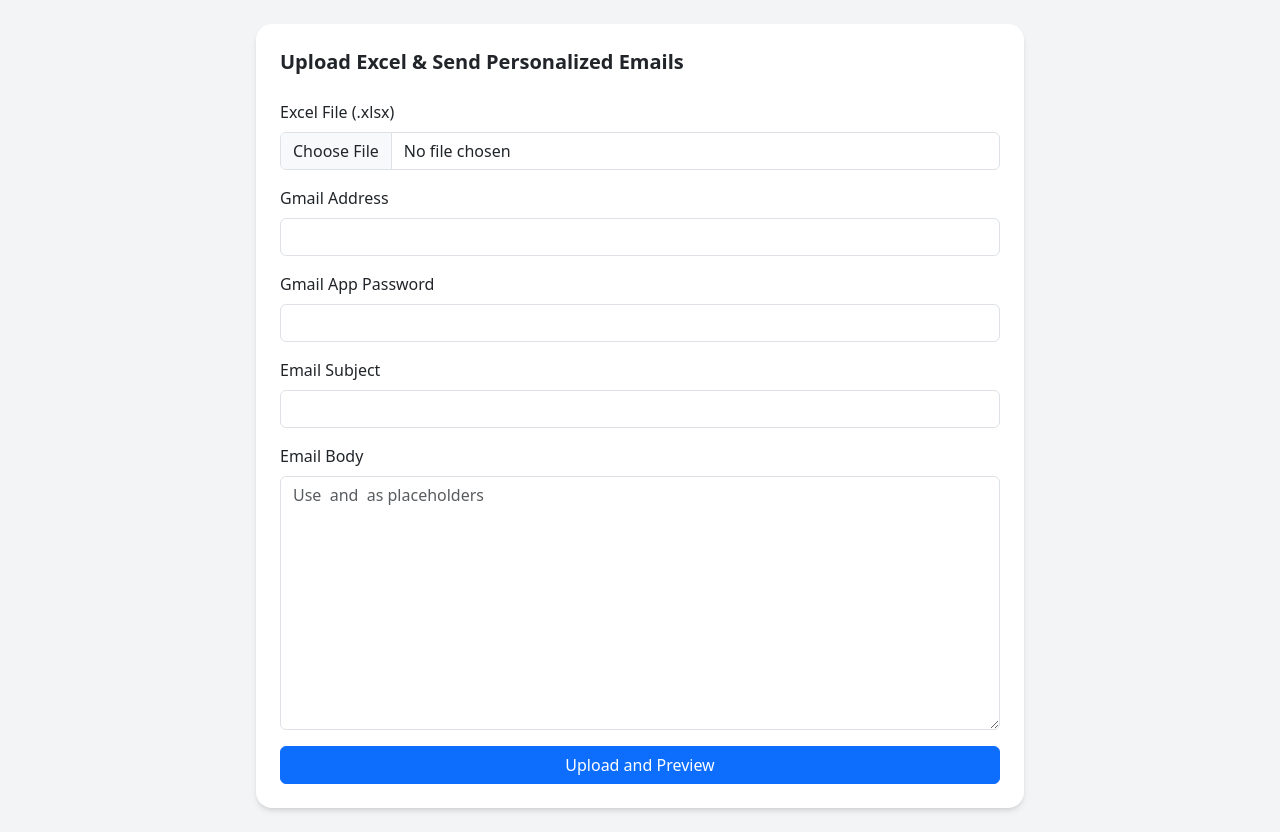
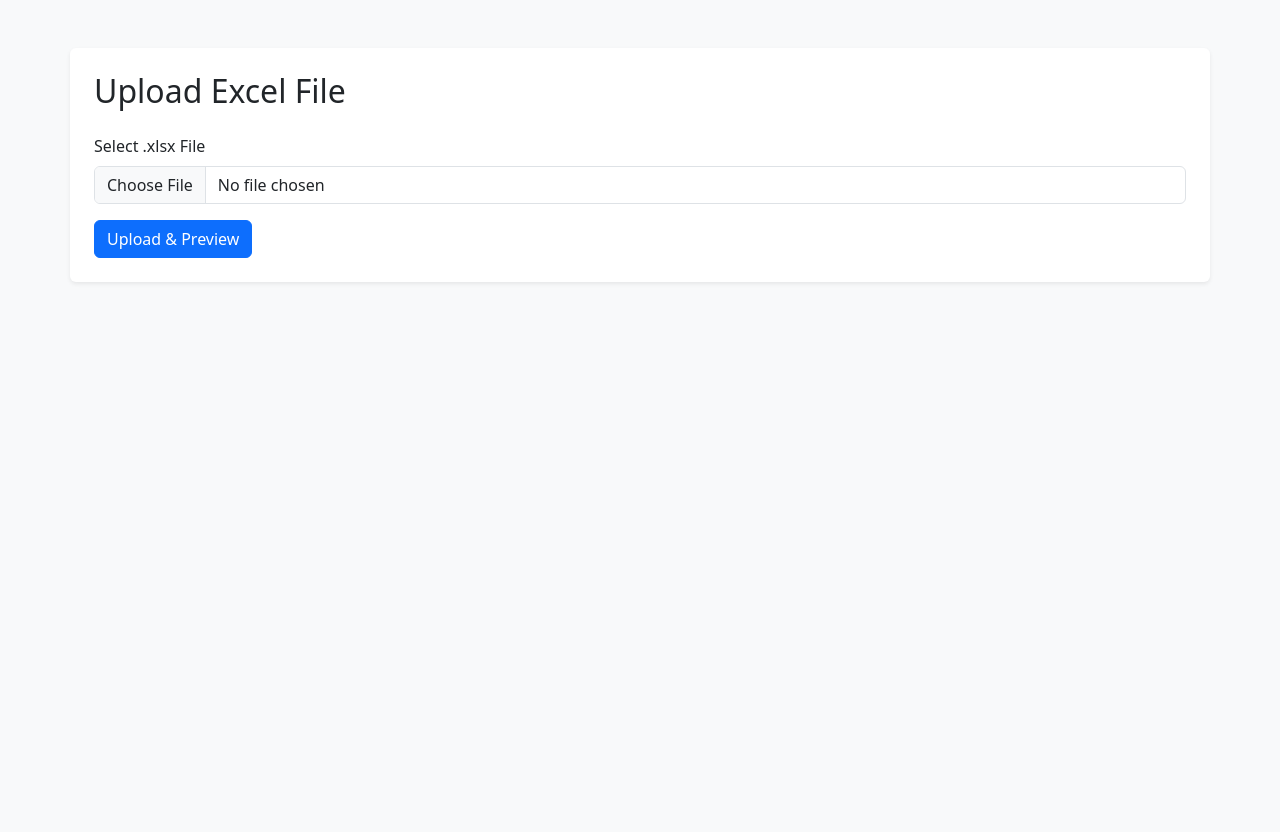
Before and after one commit to dimitriadhikary/flask-email-automation, a Flask app: page / in a window 1280 px wide. After the commit the page ends 283 px from the top, so only its background shows below. Run offline with Flask 3, Linux system fonts and the light colour scheme; some libraries are stand-ins or nearby versions.

Commit message:
Initial MVP with upload, email send, logging, and UI

```diff
--- a/app.py
+++ b/app.py
@@ -1,13 +1,14 @@
 # app.py
 import os
+import time
+import ssl
+import random
+import datetime
+import smtplib
 import pandas as pd
-import smtplib
-import ssl
-from email.mime.text import MIMEText
-from email.mime.multipart import MIMEMultipart
-from flask import Flask, render_template, request
-import time
-import random
+from flask import Flask, render_template, request, redirect, url_for, send_file
+from email.mime.application import MIMEApplication
+import email.message
 
 app = Flask(__name__)
 app.config['UPLOAD_FOLDER'] = 'uploads'
@@ -18,43 +19,26 @@
 @app.route('/', methods=['GET', 'POST'])
 def index():
     if request.method == 'POST':
+        if 'excel_file' not in request.files:
+            return 'No file part'
+
         file = request.files['excel_file']
-        sender_email = request.form['sender_email']
-        sender_password = request.form['sender_password']
-        email_subject = request.form['email_subject']
-        email_body = request.form['email_body']
+
+        if file.filename == '':
+            return 'No selected file'
 
         if file and file.filename.endswith('.xlsx'):
             filepath = os.path.join(app.config['UPLOAD_FOLDER'], file.filename)
             file.save(filepath)
 
-            # ✅ Gmail Login Test
-            try:
-                context = ssl.create_default_context()
-                with smtplib.SMTP_SSL('smtp.gmail.com', 465, context=context) as server:
-                    server.login(sender_email, sender_password)
-            except Exception as e:
-                return f"<h3>❌ Gmail Login Failed:</h3><pre>{str(e)}</pre><a href='/'>Try again</a>"
-
             df = pd.read_excel(filepath, sheet_name='Sheet1')
-            sample_row = df.iloc[0]
-            sample_message = email_body.replace("{{Name}}", str(sample_row['Name']))
-            sample_message = sample_message.replace("{{Email}}", str(sample_row['Email']))
             preview = df.head().to_html(index=False)
 
-            return render_template(
-                'preview.html',
-                table=preview,
-                sample_email=sample_message,
-                filepath=filepath,
-                sender_email=sender_email,
-                sender_password=sender_password,
-                email_subject=email_subject,
-                email_body=email_body
-            )
+            return render_template('preview.html', table=preview, filepath=filepath)
+        else:
+            return 'Invalid file type. Only .xlsx allowed.'
 
     return render_template('index.html')
-
 
 @app.route('/send-emails', methods=['POST'])
 def send_emails():
@@ -65,41 +49,66 @@
     email_body = request.form['email_body']
 
     df = pd.read_excel(filepath, sheet_name='Sheet1')
+    statuses = []
+
     context = ssl.create_default_context()
-    successes = []
+    try:
+        with smtplib.SMTP_SSL("smtp.gmail.com", 465, context=context) as server:
+            server.login(sender_email, sender_password)
 
-    with smtplib.SMTP_SSL('smtp.gmail.com', 465, context=context) as server:
-        try:
-            server.login(sender_email, sender_password)
-        except Exception as e:
-            return f"Login failed: {str(e)}"
+            for _, row in df.iterrows():
+                try:
+                    recipient_email = row['Email']
+                    name = row['Name']
 
-        for index, row in df.iterrows():
-            time.sleep(random.uniform(4, 7))
-            recipient_email = row['Email']
-            recipient_name = row['Name']
+                    personalized_body = email_body.replace("{{Name}}", name).replace("{{Email}}", recipient_email)
 
-            personalized_body = email_body.replace("{{Name}}", str(recipient_name))
-            personalized_body = personalized_body.replace("{{Email}}", str(recipient_email))
+                    message = f"""\
+Subject: {email_subject}
+To: {recipient_email}
+From: {sender_email}
 
-            msg = MIMEMultipart()
-            msg['From'] = sender_email
-            msg['To'] = recipient_email
-            msg['Subject'] = email_subject
-            msg.attach(MIMEText(personalized_body, 'plain'))
+{personalized_body}
+"""
+                    server.sendmail(sender_email, recipient_email, message)
+                    statuses.append("Success")
+                except Exception as e:
+                    statuses.append(f"Failure: {str(e)}")
+                time.sleep(random.uniform(4, 7))
 
-            try:
-                server.sendmail(sender_email, recipient_email, msg.as_string())
-                print(f"Sent to {recipient_name} at {recipient_email}")
-                successes.append({'Name': recipient_name, 'Email': recipient_email})
-            except Exception as e:
-                print(f"Failed to send to {recipient_email}: {str(e)}")
+    except Exception as e:
+        return f"Failed to connect or login to Gmail: {str(e)}"
 
-    # Save log
-    log_path = os.path.join(app.config['LOG_FOLDER'], 'sent_log.xlsx')
-    pd.DataFrame(successes).to_excel(log_path, index=False)
+    df['Status'] = statuses
+    timestamp = datetime.datetime.now().strftime('%Y%m%d%H%M%S')
+    log_filename = f"log_{timestamp}.xlsx"
+    log_path = os.path.join(app.config['LOG_FOLDER'], log_filename)
+    df.to_excel(log_path, index=False)
 
-    return f"Emails sent successfully! Log saved to: {log_path}"
+    # Send log to user
+    msg = email.message.EmailMessage()
+    msg["Subject"] = "Residency Email Log"
+    msg["From"] = sender_email
+    msg["To"] = sender_email
+    msg.set_content("Attached is your log file showing which emails were successfully sent.")
+
+    with open(log_path, "rb") as f:
+        part = MIMEApplication(f.read(), Name=log_filename)
+        part['Content-Disposition'] = f'attachment; filename="{log_filename}"'
+        msg.add_attachment(part.get_payload(decode=True), maintype='application', subtype='octet-stream', filename=part.get_filename())
+
+    with smtplib.SMTP_SSL("smtp.gmail.com", 465, context=context) as server:
+        server.login(sender_email, sender_password)
+        server.send_message(msg)
+
+    failed_df = df[df['Status'].str.startswith('Failure')]
+    failed_html = failed_df.to_html(index=False) if not failed_df.empty else None
+
+    return render_template('log_download.html', log_filename=log_filename, failed_rows=failed_html)
+
+@app.route('/download-log/<filename>')
+def download_log(filename):
+    return send_file(os.path.join(app.config['LOG_FOLDER'], filename), as_attachment=True)
 
 if __name__ == '__main__':
     app.run(host='0.0.0.0', port=10000)
--- a/templates/index.html
+++ b/templates/index.html
@@ -1,41 +1,19 @@
 <!DOCTYPE html>
-<html lang="en">
+<html>
 <head>
     <meta charset="UTF-8">
-    <title>Email Automation - Upload</title>
+    <title>Upload Excel File</title>
     <link href="https://cdn.jsdelivr.net/npm/bootstrap@5.3.3/dist/css/bootstrap.min.css" rel="stylesheet">
-    <script src="https://cdn.tailwindcss.com"></script>
 </head>
-<body class="bg-gray-100 p-4">
-    <div class="max-w-3xl mx-auto bg-white p-6 rounded-2xl shadow-md">
-        <h2 class="text-xl font-semibold mb-4">Upload Excel & Send Personalized Emails</h2>
+<body class="bg-light p-5">
+    <div class="container bg-white p-4 rounded shadow-sm">
+        <h2 class="mb-4">Upload Excel File</h2>
         <form method="POST" enctype="multipart/form-data">
             <div class="mb-3">
-                <label class="form-label">Excel File (.xlsx)</label>
-                <input type="file" name="excel_file" class="form-control" accept=".xlsx" required>
+                <label class="form-label">Select .xlsx File</label>
+                <input type="file" name="excel_file" class="form-control" required>
             </div>
-
-            <div class="mb-3">
-                <label class="form-label">Gmail Address</label>
-                <input type="email" name="sender_email" class="form-control" required>
-            </div>
-
-            <div class="mb-3">
-                <label class="form-label">Gmail App Password</label>
-                <input type="password" name="sender_password" class="form-control" required>
-            </div>
-
-            <div class="mb-3">
-                <label class="form-label">Email Subject</label>
-                <input type="text" name="email_subject" class="form-control" required>
-            </div>
-
-            <div class="mb-3">
-                <label class="form-label">Email Body</label>
-                <textarea name="email_body" class="form-control" rows="10" placeholder="Use {{Name}} and {{Email}} as placeholders" required></textarea>
-            </div>
-
-            <button type="submit" class="btn btn-primary w-full">Upload and Preview</button>
+            <button type="submit" class="btn btn-primary">Upload & Preview</button>
         </form>
     </div>
 </body>
```
Also changed, not shown: templates/log_download.html (added, +25 -0 lines), templates/preview.html (+44 -17 lines).
